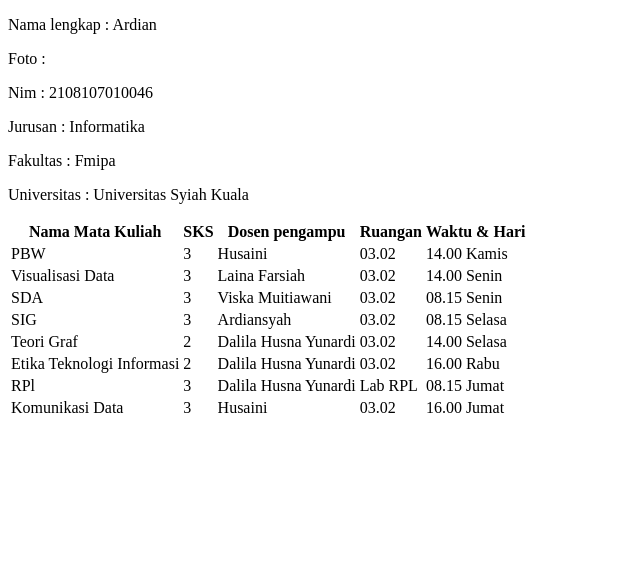
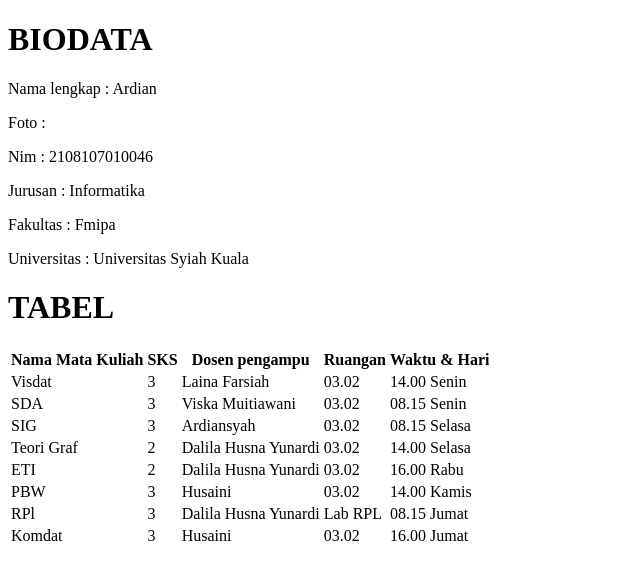
Before and after one commit to Ardiannnnnn/lab-pbw-b-Ardian, a plain HTML site: page index.html in a window 1280 px wide. Shown: the whole page, without its empty margins (0-640 px from the left). Drawn offline with Linux system fonts and the light colour scheme.

Commit message:
dosc: modified file

```diff
--- a/index.html
+++ b/index.html
@@ -4,9 +4,10 @@
     <meta charset="UTF-8">
     <meta http-equiv="X-UA-Compatible" content="IE=edge">
     <meta name="viewport" content="width=device-width, initial-scale=1.0">
-    <title>Document</title>
+    <title>Home</title>
 </head>
 <body>
+    <h1>BIODATA</h1>
         <p>Nama lengkap   : Ardian</p>
         <p>Foto           :</p>
         <p>Nim            : 2108107010046</p>
@@ -14,6 +15,7 @@
         <p>Fakultas       : Fmipa</p>
         <p>Universitas    : Universitas Syiah Kuala</p>
 
+    <h1>TABEL</h1>
         <table>
             <tr>
                 <th>Nama Mata Kuliah</th>
@@ -23,14 +25,7 @@
                 <th>Waktu & Hari</th>
             </tr>
             <tr>
-                <td>PBW</td>
-                <td>3</td>
-                <td>Husaini</td>
-                <td>03.02</td>
-                <td>14.00 Kamis </td>
-            </tr>
-            <tr>
-                <td>Visualisasi Data</td>
+                <td>Visdat</td>
                 <td>3</td>
                 <td>Laina Farsiah</td>
                 <td>03.02</td>
@@ -58,11 +53,18 @@
                 <td>14.00 Selasa</td>
             </tr>
             <tr>
-                <td>Etika Teknologi Informasi</td>
+                <td>ETI</td>
                 <td>2</td>
                 <td>Dalila Husna Yunardi</td>
                 <td>03.02</td>
                 <td>16.00 Rabu</td>
+            </tr>
+            <tr>
+                <td>PBW</td>
+                <td>3</td>
+                <td>Husaini</td>
+                <td>03.02</td>
+                <td>14.00 Kamis </td>
             </tr>
             <tr>
                 <td>RPl</td>
@@ -72,7 +74,7 @@
                 <td>08.15 Jumat</td>
             </tr>
             <tr>
-                <td>Komunikasi Data</td>
+                <td>Komdat</td>
                 <td>3</td>
                 <td>Husaini</td>
                 <td>03.02</td>
@@ -80,5 +82,4 @@
             </tr>
         </table>
     </body>
-
 </html>
```
